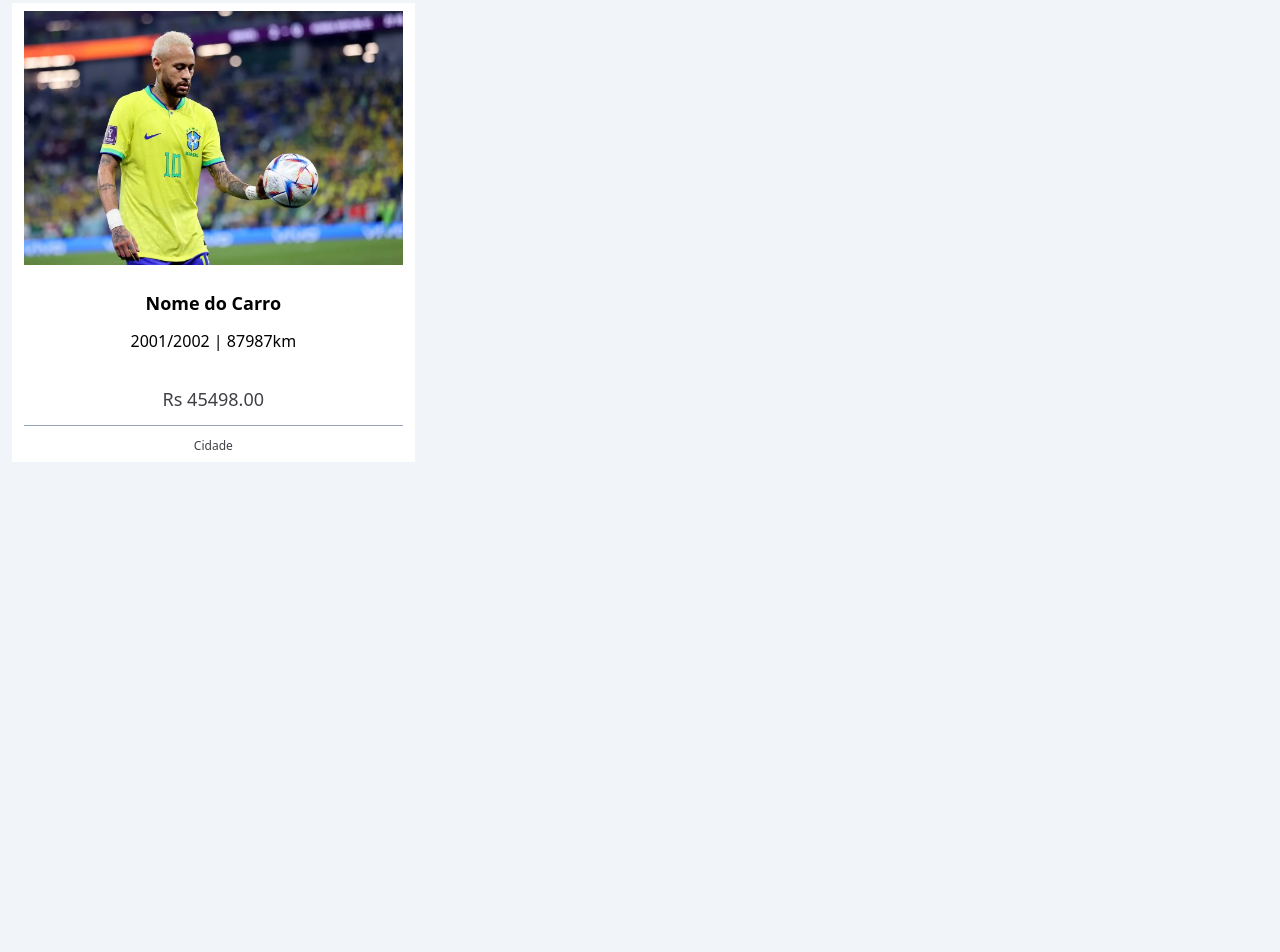
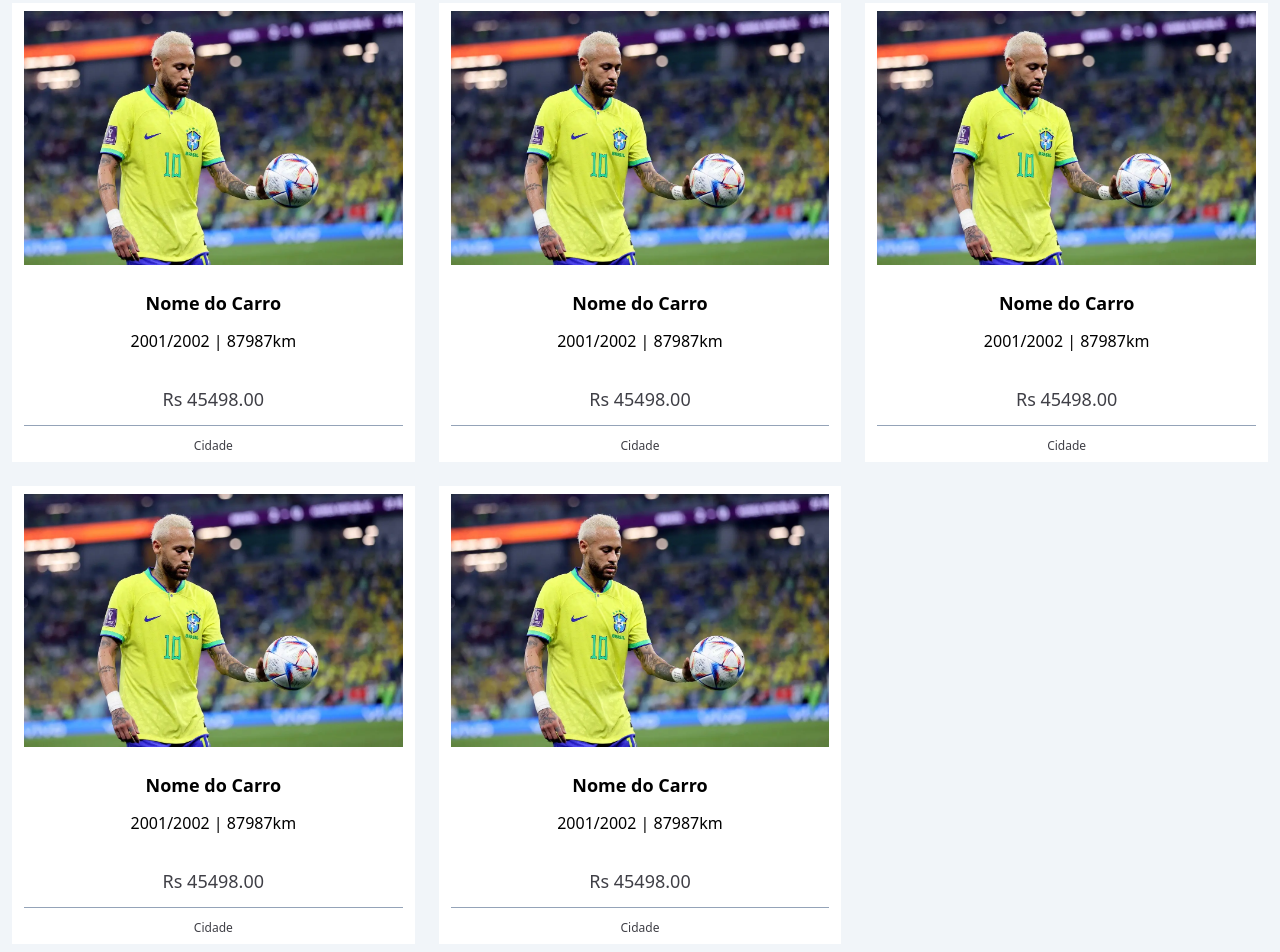
Before and after one commit to CaioAlmeida09/ProjectCar, a React (Vite) app: page / in a window 1280 px wide. Shown: the part 257-1209 px from the top of the page. Before the commit the page ends 800 px from the top, so only its background shows below. Built offline with nearby package versions, Linux system fonts and the light colour scheme.

Commit message:
utilizando o firebase

```diff
--- /dev/null
+++ b/src/components/input/index.tsx
@@ -0,0 +1,38 @@
+import { RegisterOptions, UseFormRegister } from "react-hook-form";
+import { AnySchema } from "yup";
+
+interface InputProps {
+  placeholder: string;
+  type: string;
+  name: string;
+  register: UseFormRegister<any>;
+  error?: string;
+  rules?: RegisterOptions;
+}
+
+export function Input({
+  name,
+  type,
+  placeholder,
+  register,
+  error,
+  rules,
+}: InputProps) {
+  return (
+    <>
+      <input
+        className="w-full h-10 rounded-lg border-2 px-2 text-zinc-900"
+        placeholder={placeholder}
+        type={type}
+        {...register(name, rules)}
+        id={name}
+      />
+      {error && (
+        <p className="md:mt-2 mt-y text-red-500 md:text-xl text-xs">
+          {" "}
+          {error}{" "}
+        </p>
+      )}
+    </>
+  );
+}
--- a/src/pages/home/index.tsx
+++ b/src/pages/home/index.tsx
@@ -36,6 +36,66 @@ export function Home() {
           <div className="w-full h-px bg-slate-400"> </div>
           <p className=" text-zinc-700 text-xs mt-3"> Cidade </p>
         </section>
+        <section className=" flex flex-col px-3 py-2 items-center w-full bg-white">
+          <img
+            src={ney}
+            className="w-full max-h-72 hover:scale-105 transition-all"
+          />
+          <h2 className="text-black font-bold text-lg mt-6"> Nome do Carro </h2>
+          <div className="mt-3 flex flex-col gap-8 mb-3 items-center">
+            <p> 2001/2002 | 87987km</p>
+            <strong className="font-medium text-zinc-700 text-lg">
+              Rs 45498.00
+            </strong>
+          </div>
+          <div className="w-full h-px bg-slate-400"> </div>
+          <p className=" text-zinc-700 text-xs mt-3"> Cidade </p>
+        </section>
+        <section className=" flex flex-col px-3 py-2 items-center w-full bg-white">
+          <img
+            src={ney}
+            className="w-full max-h-72 hover:scale-105 transition-all"
+          />
+          <h2 className="text-black font-bold text-lg mt-6"> Nome do Carro </h2>
+          <div className="mt-3 flex flex-col gap-8 mb-3 items-center">
+            <p> 2001/2002 | 87987km</p>
+            <strong className="font-medium text-zinc-700 text-lg">
+              Rs 45498.00
+            </strong>
+          </div>
+          <div className="w-full h-px bg-slate-400"> </div>
+          <p className=" text-zinc-700 text-xs mt-3"> Cidade </p>
+        </section>
+        <section className=" flex flex-col px-3 py-2 items-center w-full bg-white">
+          <img
+            src={ney}
+            className="w-full max-h-72 hover:scale-105 transition-all"
+          />
+          <h2 className="text-black font-bold text-lg mt-6"> Nome do Carro </h2>
+          <div className="mt-3 flex flex-col gap-8 mb-3 items-center">
+            <p> 2001/2002 | 87987km</p>
+            <strong className="font-medium text-zinc-700 text-lg">
+              Rs 45498.00
+            </strong>
+          </div>
+          <div className="w-full h-px bg-slate-400"> </div>
+          <p className=" text-zinc-700 text-xs mt-3"> Cidade </p>
+        </section>
+        <section className=" flex flex-col px-3 py-2 items-center w-full bg-white">
+          <img
+            src={ney}
+            className="w-full max-h-72 hover:scale-105 transition-all"
+          />
+          <h2 className="text-black font-bold text-lg mt-6"> Nome do Carro </h2>
+          <div className="mt-3 flex flex-col gap-8 mb-3 items-center">
+            <p> 2001/2002 | 87987km</p>
+            <strong className="font-medium text-zinc-700 text-lg">
+              Rs 45498.00
+            </strong>
+          </div>
+          <div className="w-full h-px bg-slate-400"> </div>
+          <p className=" text-zinc-700 text-xs mt-3"> Cidade </p>
+        </section>
       </main>
     </Container>
   );
--- a/src/pages/login/index.tsx
+++ b/src/pages/login/index.tsx
@@ -1,21 +1,82 @@
 import { Container } from "../../components/container";
 import logo from "../../assets/logo.svg";
-import { Link } from "react-router-dom";
+import { Link, useNavigate } from "react-router-dom";
+import { Input } from "../../components/input";
+import { useForm } from "react-hook-form";
+import { z } from "zod";
+import { useEffect } from "react";
+import { zodResolver } from "@hookform/resolvers/zod";
+import { signInWithEmailAndPassword, signOut } from "firebase/auth";
+import { auth } from "../../services/firebaseconection";
+
+const schema = z.object({
+  email: z
+    .string()
+    .email("Insira um e-mail válido...")
+    .nonempty("O Campo e-mail é obrigatório"),
+  password: z.string().nonempty("O Preenchimento da senha é obrigatório"),
+});
+
+export type FormData = z.infer<typeof schema>;
+
 export function Login() {
+  const navigate = useNavigate();
+  const {
+    register,
+    handleSubmit,
+    formState: { errors },
+  } = useForm<FormData>({
+    resolver: zodResolver(schema),
+    mode: "onChange",
+  });
+  useEffect(() => {
+    async function HandleLogout() {
+      await signOut(auth);
+    }
+    HandleLogout();
+  }, []);
+
+  function OnSubmit(data: FormData) {
+    signInWithEmailAndPassword(auth, data.email, data.password)
+      .then((user) => {
+        console.log("Logado com Sucesso");
+        console.log(user);
+        navigate("/dashboard", { replace: true });
+      })
+      .catch((error) => {
+        console.log("Erro ao logar");
+        console.log(error);
+      });
+  }
+
   return (
     <Container>
       <section className="flex flex-col w-full h-screen justify-start mt-16 items-center ">
-        <main className="flex flex-col w-3/4 max-w-2xl md:px-6 md:py-4 px-2 py-4 gap-7 bg-white drop-shadow items-center">
-          <img src={logo} alt="logo" />
-          <input
-            className="w-full h-10 rounded-lg border-2 px-2 text-zinc-900"
+        <form
+          className="flex flex-col w-3/4 max-w-2xl md:px-6 md:py-4 px-2 py-4 gap-7 bg-white drop-shadow items-center"
+          onSubmit={handleSubmit(OnSubmit)}
+        >
+          <Link to="/">
+            <img src={logo} alt="logo" />
+          </Link>
+          <Input
             placeholder="Digite seu e-mail..."
+            name="email"
+            type="email"
+            error={errors.email?.message}
+            register={register}
           />
-          <input
-            className="w-full h-10 rounded-lg border-2 px-2 "
+          <Input
             placeholder="******"
+            name="password"
+            type="password"
+            error={errors.password?.message}
+            register={register}
           />
-          <button className="bg-black w-full h-9 rounded-lg text-white font-medium">
+          <button
+            className="bg-black w-full h-9 rounded-lg text-white font-medium"
+            type="submit"
+          >
             {" "}
             Acessar{" "}
           </button>
@@ -24,7 +85,7 @@ export function Login() {
               Ainda não possui uma conta? Cadastra-se
             </p>
           </Link>
-        </main>
+        </form>
       </section>
     </Container>
   );
--- a/src/pages/register/index.tsx
+++ b/src/pages/register/index.tsx
@@ -1,7 +1,109 @@
+import logo from "../../assets/logo.svg";
+import { Container } from "../../components/container";
+import { Link, useNavigate } from "react-router-dom";
+import { Input } from "../../components/input";
+import { useForm } from "react-hook-form";
+import { z } from "zod";
+import { zodResolver } from "@hookform/resolvers/zod";
+import { auth, db, storage } from "../../services/firebaseconection";
+import {
+  createUserWithEmailAndPassword,
+  updateProfile,
+  signOut,
+} from "firebase/auth";
+import { useEffect } from "react";
+
+//
+const schema = z.object({
+  name: z.string().nonempty("Esse campo é obrigatório"),
+  email: z
+    .string()
+    .email("Digite um e-mail válido")
+    .nonempty("Esse campo é obrigatório"),
+  password: z
+    .string()
+    .min(6, "A senha deve ter pelo menos 6 caracteres")
+    .nonempty("Esse Campo é obrigatório"),
+});
+
+type FormData = z.infer<typeof schema>;
 export function Register() {
+  const navigate = useNavigate();
+  const {
+    register,
+    handleSubmit,
+    formState: { errors },
+  } = useForm<FormData>({
+    resolver: zodResolver(schema),
+    mode: "onChange",
+  });
+
+  async function Onsubmit(data: FormData) {
+    createUserWithEmailAndPassword(auth, data.email, data.password)
+      .then(async (user) => {
+        await updateProfile(user.user, {
+          displayName: data.name,
+        });
+        console.log("Cadastrado com Sucesso");
+        navigate("/dashboard", { replace: true });
+      })
+      .catch((error) => {
+        console.log("Erro no cadastro do Usuário");
+        console.log(error);
+      });
+  }
+  useEffect(() => {
+    async function HandleLogout() {
+      await signOut(auth);
+    }
+    HandleLogout();
+  }, []);
   return (
-    <div>
-      <h1>Hello Register</h1>
-    </div>
+    <Container>
+      <section className="flex flex-col w-full h-screen justify-start mt-16 items-center ">
+        <form
+          className="flex flex-col w-3/4 max-w-2xl md:px-6 md:py-4 px-2 py-4 gap-7 bg-white drop-shadow items-center"
+          onSubmit={handleSubmit(Onsubmit)}
+        >
+          <Link to="/">
+            <img src={logo} alt="logo" />
+          </Link>
+          <Input
+            placeholder="Digite seu nome Completo"
+            type="name"
+            name="name"
+            error={errors.name?.message}
+            register={register}
+          />
+          <Input
+            name="email"
+            placeholder="Digite um e-mail para cadastro"
+            type="e-mail"
+            error={errors.email?.message}
+            register={register}
+          />
+          <Input
+            placeholder="Digite uma senha"
+            type="password"
+            name="password"
+            error={errors.password?.message}
+            register={register}
+          />
+
+          <button
+            className="bg-black w-full h-9 rounded-lg text-white font-medium"
+            type="submit"
+          >
+            {" "}
+            Cadastrar{" "}
+          </button>
+          <Link to="/login">
+            <p className="text-zinx-900 text-xs font-medium hover:font-bold">
+              Já possui uma conta? Faça Login
+            </p>
+          </Link>
+        </form>
+      </section>
+    </Container>
   );
 }
--- /dev/null
+++ b/src/services/firebaseconection.ts
@@ -0,0 +1,21 @@
+import { initializeApp } from "firebase/app";
+import { getAuth } from "firebase/auth";
+import { getFirestore } from "firebase/firestore";
+import { getStorage } from "firebase/storage";
+
+const firebaseConfig = {
+  apiKey: "AIzaSyBDBV5zzgkmsFEimMY4hSBWrk-wDljM8ls",
+  authDomain: "webcarros-d2b8b.firebaseapp.com",
+  projectId: "webcarros-d2b8b",
+  storageBucket: "webcarros-d2b8b.appspot.com",
+  messagingSenderId: "21145150089",
+  appId: "1:21145150089:web:48aa2740929ffe21941c58",
+};
+
+const app = initializeApp(firebaseConfig);
+
+const db = getFirestore(app);
+const auth = getAuth(app);
+const storage = getStorage(app);
+
+export { db, auth, storage };
```
Also changed, not shown: package.json (+6 -1 lines), 1 other file (tests, documents, lock files or other folders).
